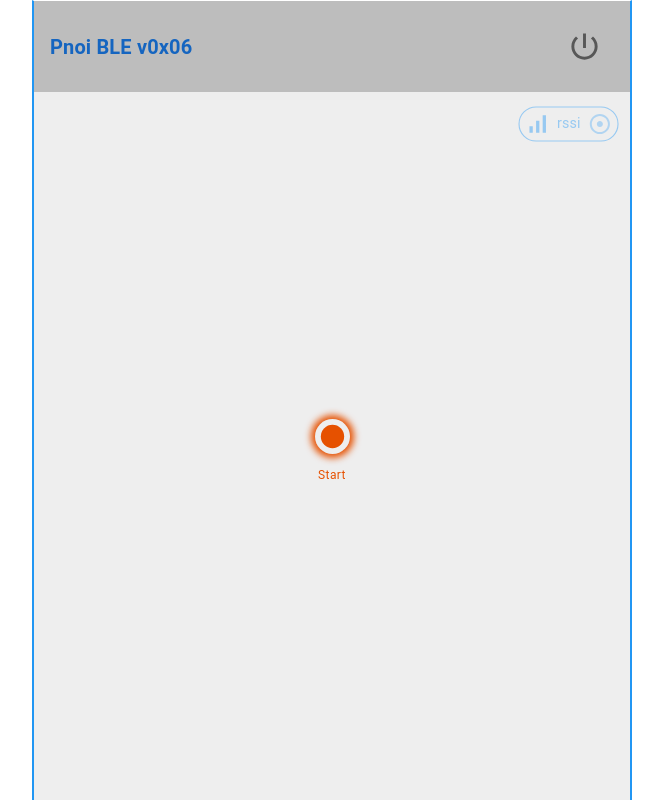
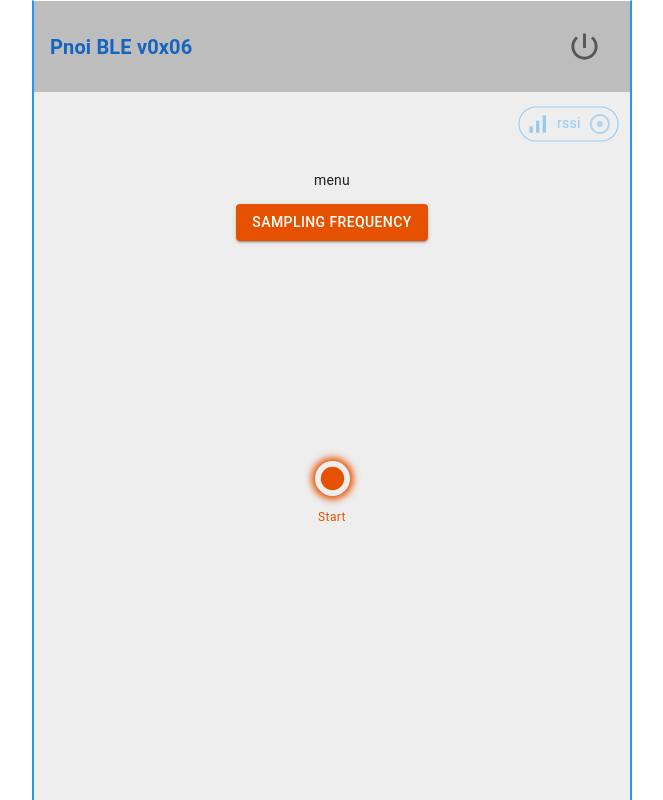
Before and after one commit to vaguebrownfox/pnoi-ble, a React (Create React App) app: page / in a window 1280 px wide. Shown: the whole page, without its empty margins (308-971 px from the left). Built offline with nearby package versions, Linux system fonts and the light colour scheme.

Commit message:
record parameter setting

```diff
--- a/src/App.js
+++ b/src/App.js
@@ -1,68 +1,14 @@
 import React from "react";
 import { makeStyles } from "@material-ui/core/styles";
 import Container from "@material-ui/core/Container";
-import Typography from "@material-ui/core/Typography";
-import Box from "@material-ui/core/Box";
 import { blue, grey } from "@material-ui/core/colors";
 
 import { pnoi } from "./bluetooth/Pnoi";
-import { Chip, IconButton } from "@material-ui/core";
-import PowerIcon from "@material-ui/icons/PowerSettingsNew";
-import SignalIcon from "@material-ui/icons/SignalCellularAlt";
-import StartIcon from "@material-ui/icons/Adjust";
-import StopIcon from "@material-ui/icons/HighlightOff";
 
 import RecControl from "./components/RecControls";
-const useStyles = makeStyles(() => ({
-	container: {
-		display: "flex",
-		flexDirection: "column",
-		alignItems: "stretch",
-		alignSelf: "center",
-		backgroundColor: grey[200],
-		padding: 0,
-
-		height: "100vh",
-
-		borderStyle: "solid",
-		borderTopWidth: 1,
-		borderBottomWidth: 0,
-		borderLeftWidth: 2,
-		borderRightWidth: 2,
-		borderColor: blue[500],
-		borderTopColor: "#fff",
-	},
-	box: {
-		display: "flex",
-		justifyContent: "space-between",
-		alignItems: "center",
-		backgroundColor: grey[400],
-		padding: 16,
-		paddingBottom: 16,
-	},
-	controls: {
-		position: "relative",
-		display: "flex",
-		flexDirection: "row-reverse",
-		minHeight: 64,
-		// border: "1px solid",
-		// borderColor: blue[500],
-	},
-	rssichip: {
-		position: "relative",
-		transform: "scale(1.1)",
-		top: 0,
-		right: 0,
-		margin: 16,
-	},
-	recdiv: {
-		display: "flex",
-		flexDirection: "column-reverse",
-		justifyContent: "center",
-		flex: 1,
-		paddingBottom: 64,
-	},
-}));
+import { RssiStat } from "./components/RssiStat";
+import { Header } from "./components/Header";
+import { RecMenu } from "./components/RecMenu";
 
 export default function App() {
 	const classes = useStyles();
@@ -112,38 +58,52 @@ export default function App() {
 			style={{ padding: 0 }}
 			maxWidth="sm"
 		>
-			<Box className={classes.box} sx={{ my: 0 }}>
-				<Typography
-					style={{ color: blue[800], fontWeight: "bold" }}
-					variant="h6"
-				>
-					Pnoi BLE v0x06
-				</Typography>
-				<IconButton variant="contained" onClick={handleOn}>
-					<PowerIcon
-						fontSize="large"
-						color={device ? "primary" : "inherit"}
-					/>
-				</IconButton>
-			</Box>
+			<Header {...{ handleOn, device }} />
 
-			<div className={classes.controls} sx={{ my: 4 }}>
-				<Chip
-					className={classes.rssichip}
-					icon={<SignalIcon />}
-					label={rssi ? `rssi: ${rssi}` : `rssi`}
-					clickable
-					color="primary"
-					onDelete={handleRssi}
-					deleteIcon={rssi ? <StopIcon /> : <StartIcon />}
-					variant="outlined"
-					size="medium"
-					disabled={!device}
-				/>
-			</div>
+			<RssiStat {...{ handleRssi, rssi, device }} />
+
+			<RecMenu />
+
 			<div className={classes.recdiv} sx={{ my: 48 }}>
 				<RecControl {...{ device }} />
 			</div>
 		</Container>
 	);
 }
+
+const useStyles = makeStyles(() => ({
+	container: {
+		display: "flex",
+		flexDirection: "column",
+		alignItems: "stretch",
+		alignSelf: "center",
+		backgroundColor: grey[200],
+		padding: 0,
+
+		height: "100vh",
+
+		borderStyle: "solid",
+		borderTopWidth: 1,
+		borderBottomWidth: 0,
+		borderLeftWidth: 2,
+		borderRightWidth: 2,
+		borderColor: blue[500],
+		borderTopColor: "#fff",
+	},
+	box: {
+		display: "flex",
+		justifyContent: "space-between",
+		alignItems: "center",
+		backgroundColor: grey[400],
+		padding: 16,
+		paddingBottom: 16,
+	},
+
+	recdiv: {
+		display: "flex",
+		flexDirection: "column-reverse",
+		justifyContent: "center",
+		flex: 1,
+		paddingBottom: 64,
+	},
+}));
--- /dev/null
+++ b/src/components/Header.js
@@ -0,0 +1,40 @@
+import React from "react";
+import { makeStyles } from "@material-ui/core/styles";
+
+import Typography from "@material-ui/core/Typography";
+import Box from "@material-ui/core/Box";
+import { blue, grey } from "@material-ui/core/colors";
+
+import { IconButton } from "@material-ui/core";
+import PowerIcon from "@material-ui/icons/PowerSettingsNew";
+
+export const Header = ({ handleOn, device }) => {
+	const classes = useStyles();
+	return (
+		<Box className={classes.box} sx={{ my: 0 }}>
+			<Typography
+				style={{ color: blue[800], fontWeight: "bold" }}
+				variant="h6"
+			>
+				Pnoi BLE v0x06
+			</Typography>
+			<IconButton variant="contained" onClick={handleOn}>
+				<PowerIcon
+					fontSize="large"
+					color={device ? "primary" : "inherit"}
+				/>
+			</IconButton>
+		</Box>
+	);
+};
+
+const useStyles = makeStyles(() => ({
+	box: {
+		display: "flex",
+		justifyContent: "space-between",
+		alignItems: "center",
+		backgroundColor: grey[400],
+		padding: 16,
+		paddingBottom: 16,
+	},
+}));
--- /dev/null
+++ b/src/components/RecMenu.js
@@ -0,0 +1,72 @@
+import React from "react";
+import { makeStyles } from "@material-ui/core";
+import Button from "@material-ui/core/Button";
+import MuiMenu from "@material-ui/core/Menu";
+import MenuItem from "@material-ui/core/MenuItem";
+
+const fs = [
+	{
+		key: "8k",
+		value: 8000,
+	},
+	{
+		key: "16k",
+		value: 16000,
+	},
+];
+
+export const RecMenu = () => {
+	const classes = useStyles();
+
+	return (
+		<div className={classes.root}>
+			<p>menu</p>
+			<Menu />
+		</div>
+	);
+};
+
+const useStyles = makeStyles((theme) => ({
+	root: {
+		display: "flex",
+		flexDirection: "column",
+		alignItems: "center",
+	},
+}));
+
+const Menu = ({ options }) => {
+	const [anchorEl, setAnchorEl] = React.useState(null);
+
+	const handleClick = (event) => {
+		setAnchorEl(event.currentTarget);
+	};
+
+	const handleClose = () => {
+		setAnchorEl(null);
+	};
+
+	return (
+		<div>
+			<Button
+				aria-controls="sampling-frequency"
+				aria-haspopup="true"
+				variant="contained"
+				color="secondary"
+				onClick={handleClick}
+			>
+				Sampling Frequency
+			</Button>
+			<MuiMenu
+				id="simple-menu"
+				anchorEl={anchorEl}
+				keepMounted
+				open={Boolean(anchorEl)}
+				onClose={handleClose}
+			>
+				{fs.map((f) => (
+					<MenuItem onClick={handleClose}>{f.key}</MenuItem>
+				))}
+			</MuiMenu>
+		</div>
+	);
+};
--- /dev/null
+++ b/src/components/RssiStat.js
@@ -0,0 +1,46 @@
+import React from "react";
+import { makeStyles } from "@material-ui/core/styles";
+
+import { Chip } from "@material-ui/core";
+import SignalIcon from "@material-ui/icons/SignalCellularAlt";
+import StartIcon from "@material-ui/icons/Adjust";
+import StopIcon from "@material-ui/icons/HighlightOff";
+
+export const RssiStat = ({ handleRssi, rssi, device }) => {
+	const classes = useStyles();
+	return (
+		<div className={classes.controls}>
+			<Chip
+				className={classes.rssichip}
+				icon={<SignalIcon />}
+				label={rssi ? `rssi: ${rssi}` : `rssi`}
+				clickable
+				color="primary"
+				onDelete={handleRssi}
+				deleteIcon={rssi ? <StopIcon /> : <StartIcon />}
+				variant="outlined"
+				size="medium"
+				disabled={!device}
+			/>
+		</div>
+	);
+};
+
+const useStyles = makeStyles(() => ({
+	controls: {
+		position: "relative",
+		display: "flex",
+		flexDirection: "row-reverse",
+		minHeight: 64,
+		// border: "1px solid",
+		// borderColor: blue[500],
+	},
+
+	rssichip: {
+		position: "relative",
+		transform: "scale(1.1)",
+		top: 0,
+		right: 0,
+		margin: 16,
+	},
+}));
```
